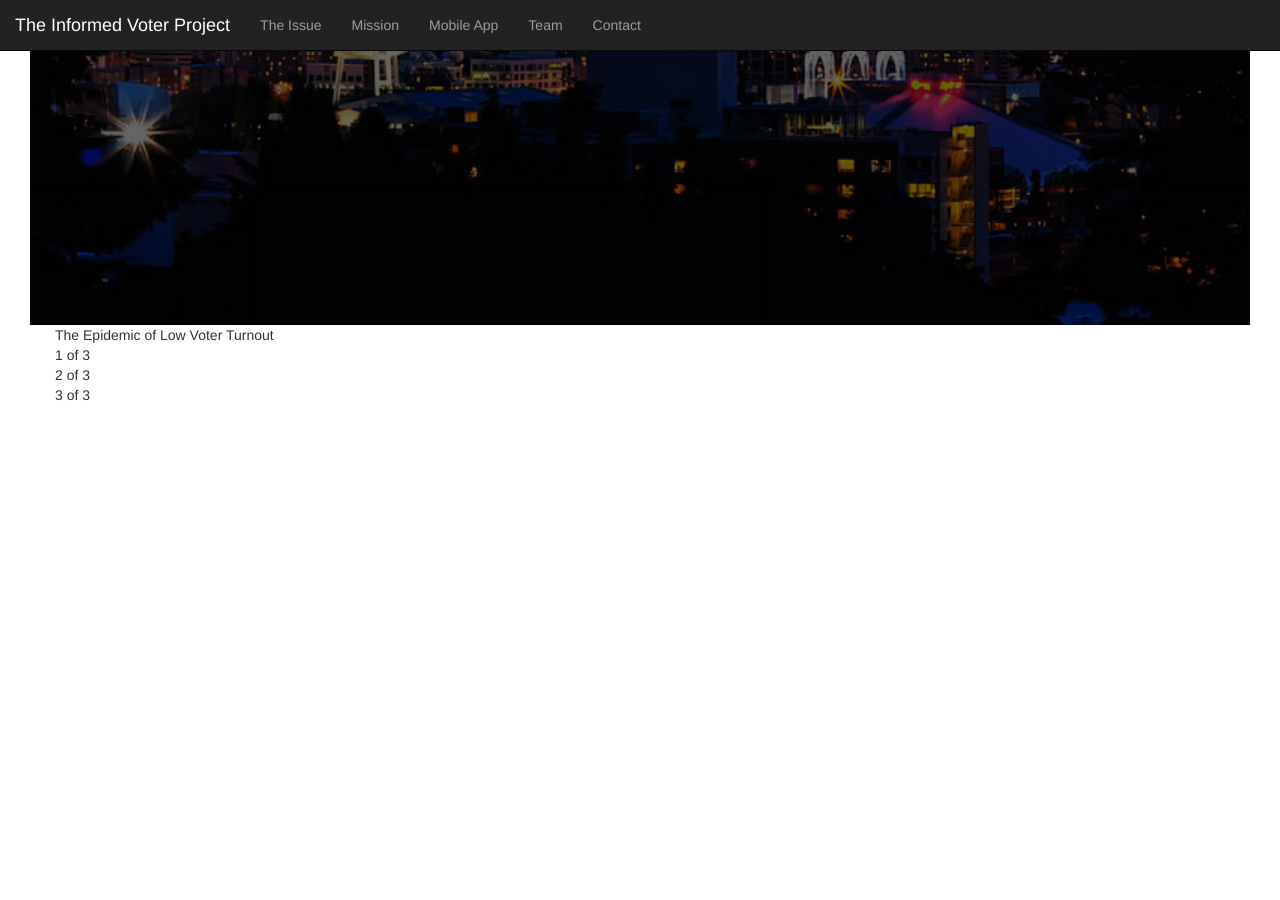
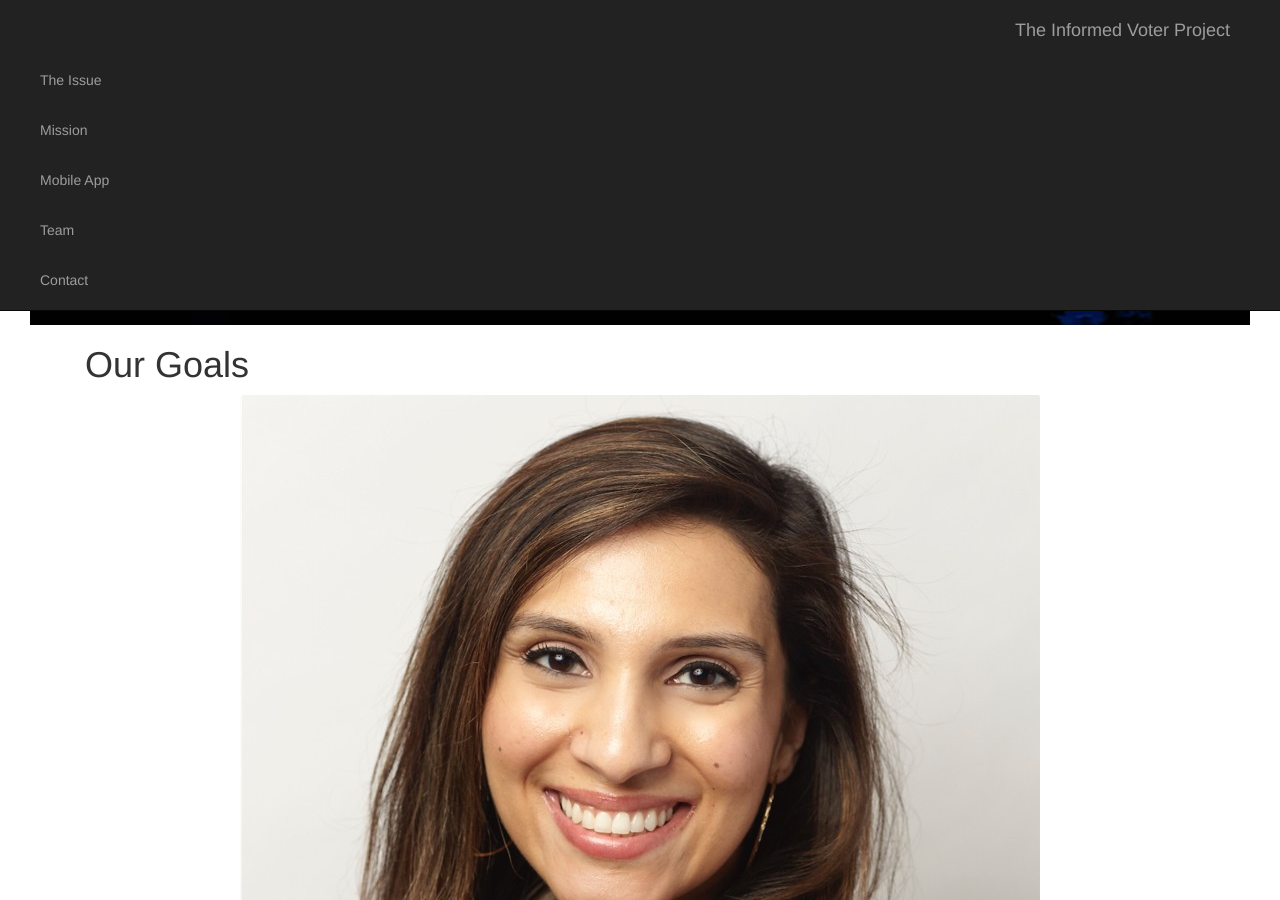
Before and after one commit to The-Informed-Voter-Project/website.github.io, a Jekyll site: the page built from index.html, in a window 1280 px wide and 900 px high, scrolled down 575 px. Built offline with Jekyll 4.4.1, drawn with Linux system fonts in a browser that asks for light colours; before the commit the page ends 980 px from its top, so only the background shows below that; some of the changed text lies outside the part shown.

Commit message:
Update index.html

```diff
--- a/index.html
+++ b/index.html
@@ -10,6 +10,7 @@
     <link rel="stylesheet" href="https://maxcdn.bootstrapcdn.com/bootstrap/3.4.1/css/bootstrap.min.css">
     <script src="https://ajax.googleapis.com/ajax/libs/jquery/3.5.1/jquery.min.js"></script>
     <script src="https://maxcdn.bootstrapcdn.com/bootstrap/3.4.1/js/bootstrap.min.js"></script>
+    <link rel="stylesheet" href="https://maxcdn.bootstrapcdn.com/bootstrap/4.0.0/css/bootstrap.min.css" integrity="sha384-Gn5384xqQ1aoWXA+058RXPxPg6fy4IWvTNh0E263XmFcJlSAwiGgFAW/dAiS6JXm" crossorigin="anonymous">
     <link rel="stylesheet" href="styles/style.css" />
 </head>
 <body>
@@ -27,18 +28,21 @@
     <div class="container">
         <div class="row">
             <div class="col">
-                The Epidemic of Low Voter Turnout
+                <h1>Our Goals</h1>
             </div>
         </div>
         <div class="row">
             <div class="col">
-                1 of 3
+                <img src="/images/swati.png" class="rounded mx-auto d-block" alt="pic">
+                <p> Voter education </p>
             </div>
             <div class="col">
-                2 of 3
+                <img src="/images/swati.png" class="rounded mx-auto d-block" alt="pic">
+                <p> Voter registration </p>
             </div>
             <div class="col">
-                3 of 3
+                <img src="/images/swati.png" class="rounded mx-auto d-block" alt="pic">
+                <p> Information access </p>
             </div>
         </div>
     </div>
```
